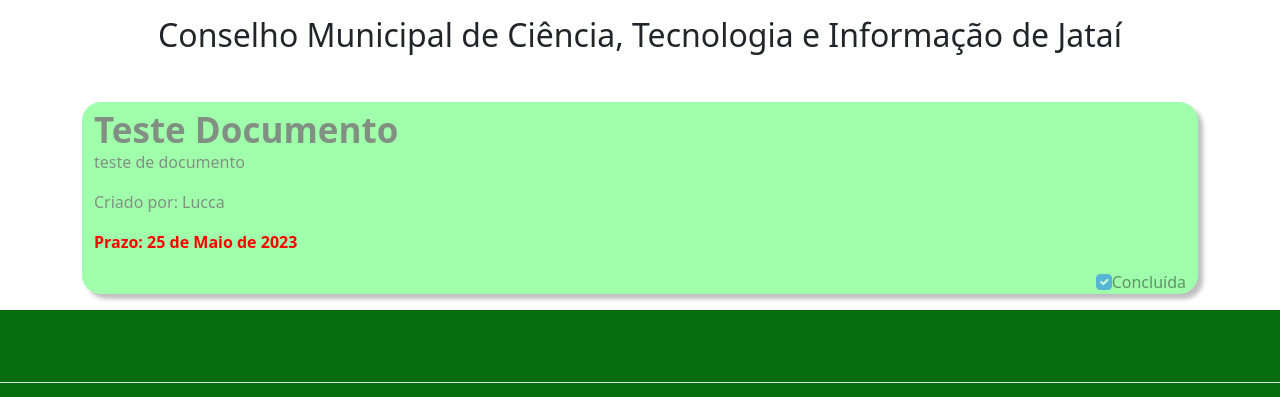
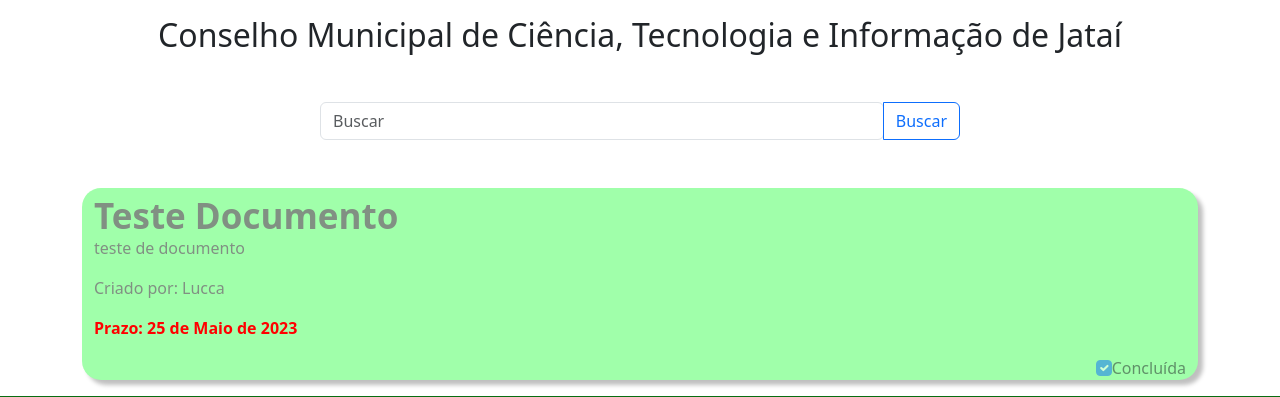
Before and after one commit to SrLucca/demand_now, a Django app: page /demandas in a window 1280 px wide. Shown: the part 83-480 px from the top of the page. Run offline with Django 4.2, Linux system fonts and the light colour scheme; a user stored in the database is signed in; data comes from the database, SQL or seed files in the repository.

Commit message:
busca nas demandas

```diff
--- a/cmcti/home/templates/pages/verDemandas.html
+++ b/cmcti/home/templates/pages/verDemandas.html
@@ -16,8 +16,17 @@
 {% else %}
 {% endif %}
 
+<form method="get">
+    {% csrf_token %}
+    <div class="input-group mt-5" style="width: 50%;">
+            <input type="text" name="search" class="form-control rounded" placeholder="Buscar" aria-label="Search" />
+            <button type="submit" class="btn btn-outline-primary">Buscar</button>
+    </div>
+</form>
+
+
+
 <div class="container text-center">
-
     {% for demanda in demandas %}
     <div class="container container-demandas mb-3">
         <h3 class="mt-5 pt-3">{{demanda.titulo}}</h3>
```
